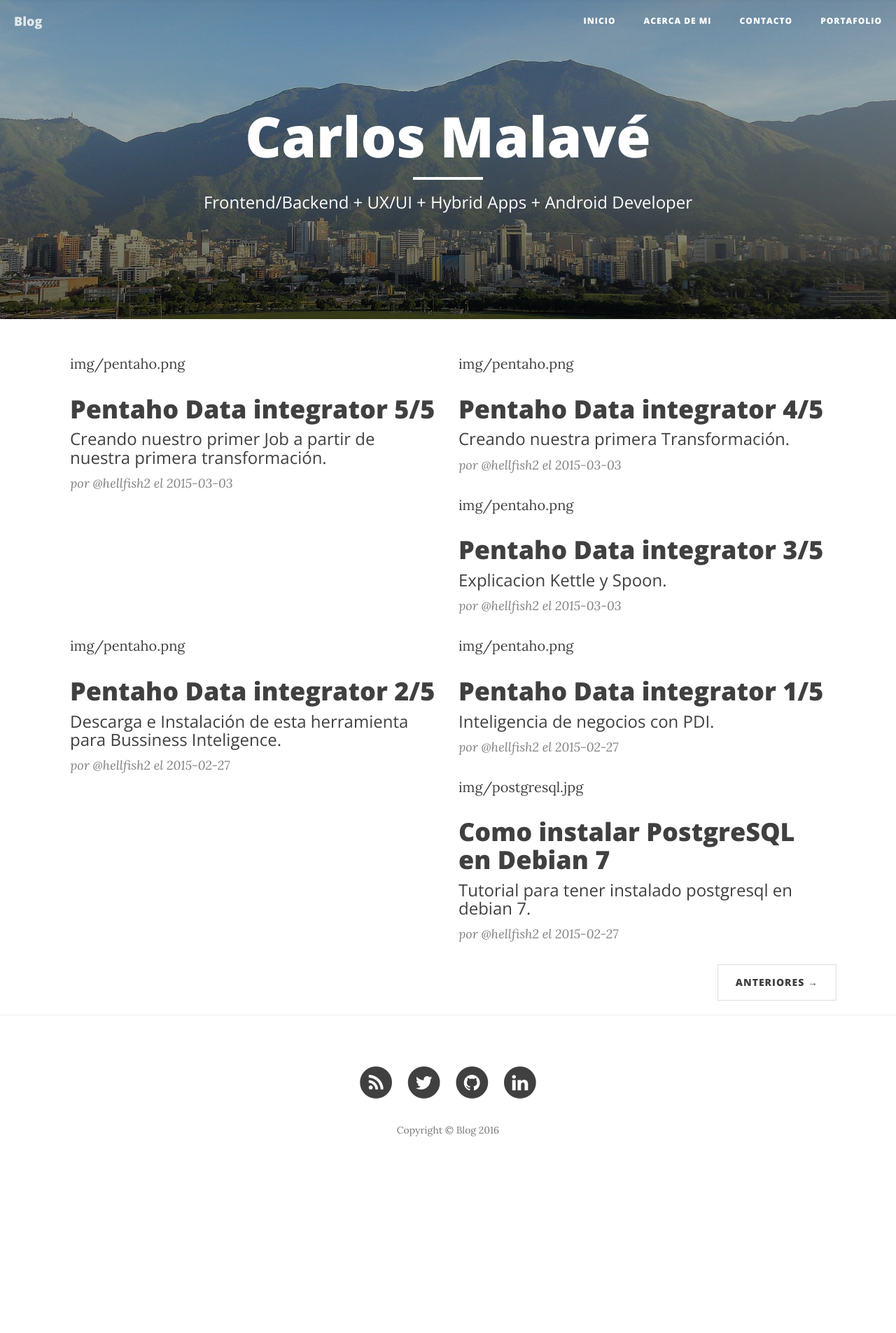
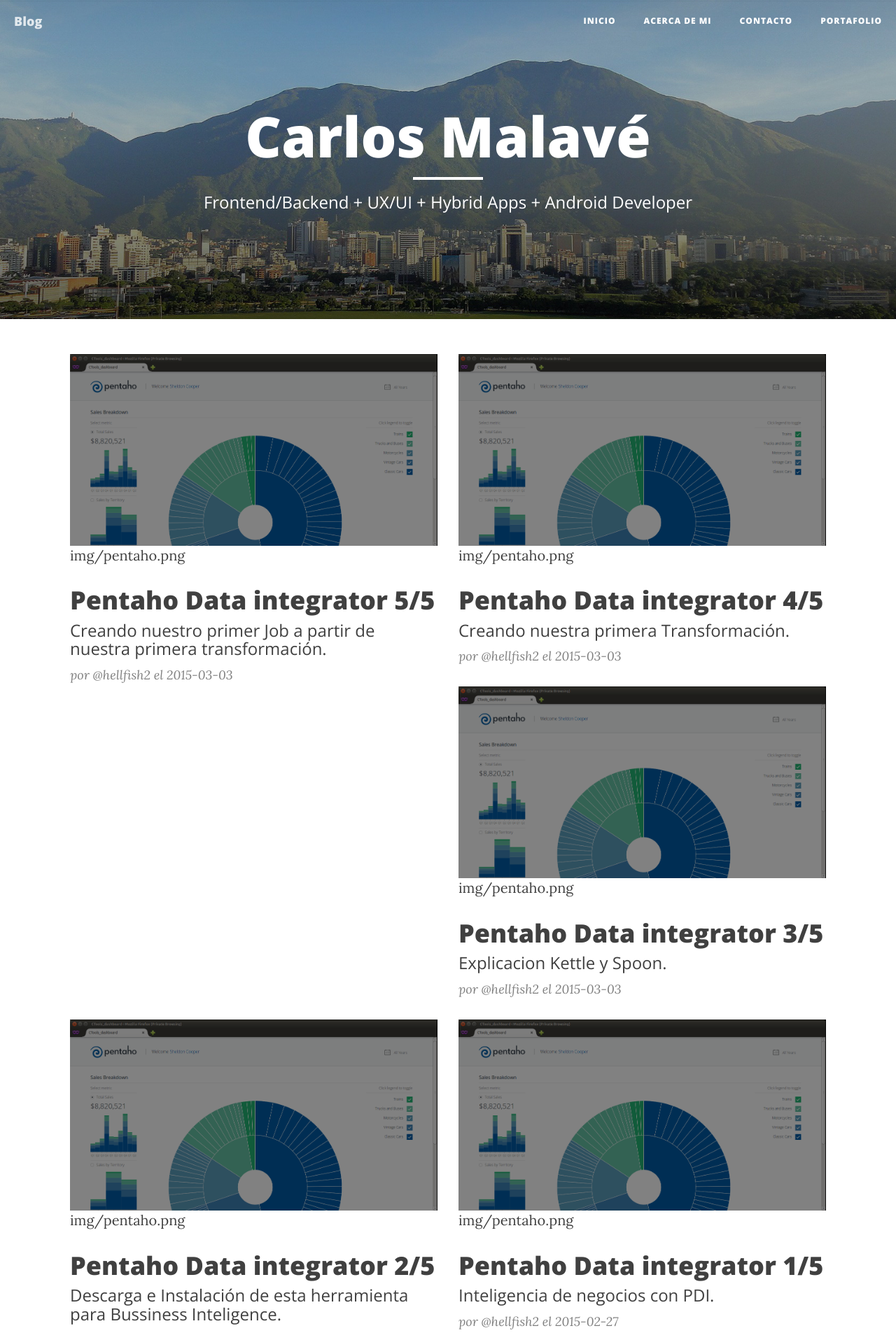
Before and after one commit to hellfish2/hellfish2.github.io, a Jekyll site: the page built from index.html, in a window 1280 px wide. Shown: the top 1905 px of the page at 70% size. Built offline with Jekyll 4.4.1, drawn with Linux system fonts in a browser that asks for light colours; nearby versions of some CDN libraries; the list of posts is cut into pages by our own code; before the commit the page ends 1691 px from its top, so only the background shows below that.

Commit message:
update layout add image

```diff
--- a/index.html
+++ b/index.html
@@ -7,7 +7,7 @@ description: "Frontend/Backend + UX/UI + Hybrid Apps + Android Developer"
   {% for post in paginator.posts %}
   <div class="post-preview col-md-6">
       <a href="{{ post.url | prepend: site.baseurl }}">
-        {{ post.header-img}}
+        <img src='{{ post.header-img}}' class="img-responsive" alt="" />{{ post.header-img}}
           <h2 class="post-title">{{ post.title }}
           </h2>
           {% if post.subtitle %}
```
